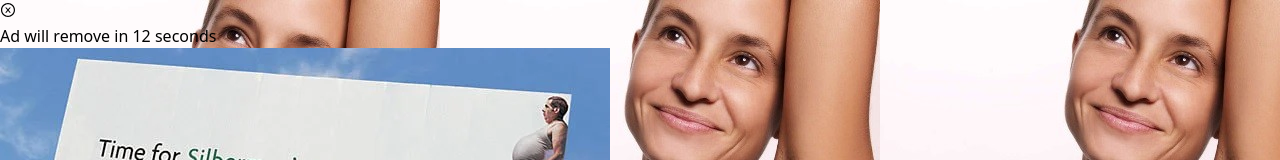
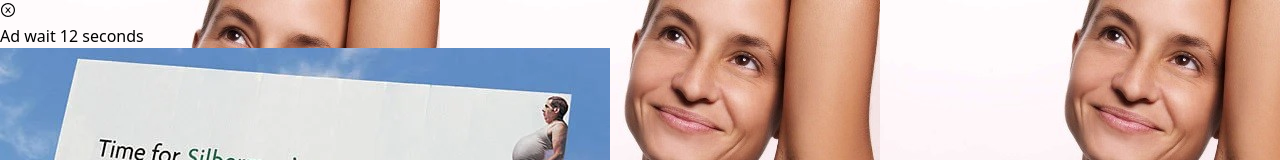
Before and after one commit to eyob2m/Your-Fiance-e, a React (Vite) app: page / in a window 1280 px wide. Shown: the top 160 px of the page. Built offline with nearby package versions, Linux system fonts and the light colour scheme.

Commit message:
initial commit

```diff
--- a/src/App.jsx
+++ b/src/App.jsx
@@ -29,7 +29,7 @@ function App() {
 <div>
       <div className='flex flex-col justify-center absolute bg-white top-[50%] left-[50%] translate-y-[-50%]  translate-x-[-50%]  items-center'>
          <button className=' hover:opacity-0 mx-5 self-end p-3 bg-transparent'><AiOutlineCloseCircle className=" text-3xl" /></button>
-        <p>Ad will remove in {ggjo} seconds</p>
+        <p>Ad wait {ggjo} seconds</p>
         <img className='h-full' src={img} alt=""/>
       </div>  </div> ) : (
 
```
